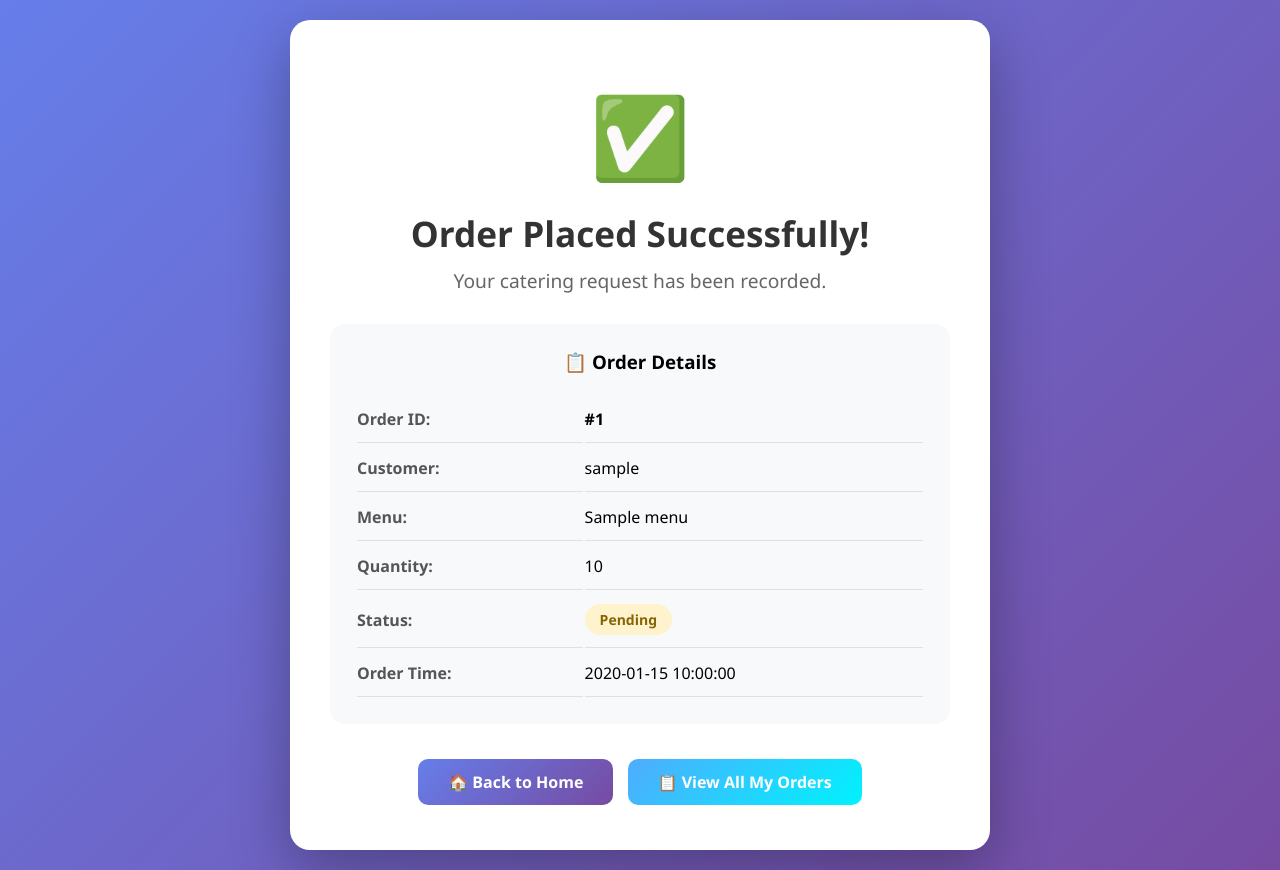
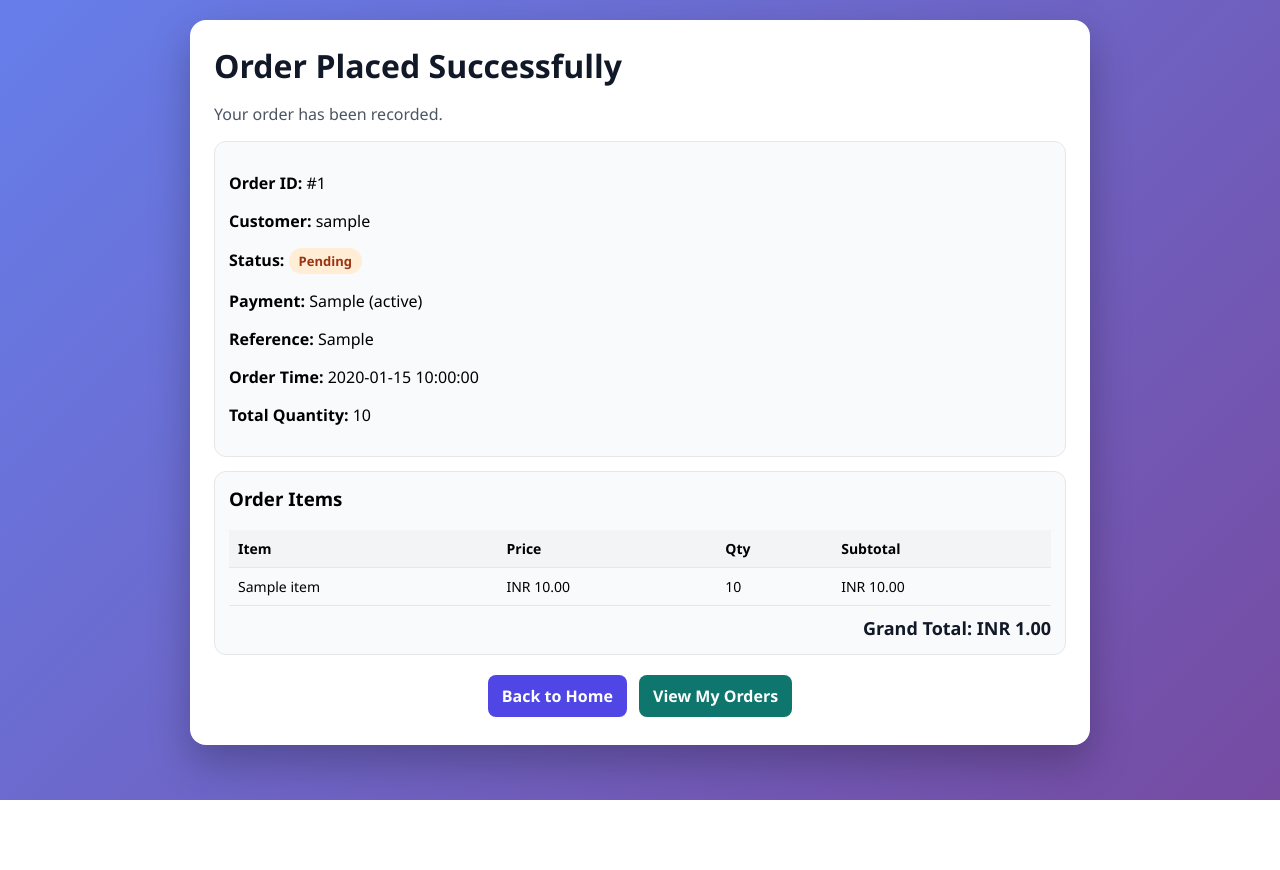
Before and after one commit to rashmimalikarjun/Order-management-system, a Flask app: template templates/success.html in a window 1280 px wide. After the commit the page ends 800 px from the top, so only its background shows below. Run offline with Flask 3, Linux system fonts and the light colour scheme; the template is opened without the code that fills it: most values are stand-ins (such as "Sample title", 1, 10 or a date in 2020).

Commit message:
Update success.html

```diff
--- a/templates/success.html
+++ b/templates/success.html
@@ -5,157 +5,111 @@
     <meta name="viewport" content="width=device-width, initial-scale=1.0">
     <title>Order Success - Catering System</title>
     <style>
-        * {
+        * { box-sizing: border-box; }
+        body {
             margin: 0;
-            padding: 0;
-            box-sizing: border-box;
-        }
-
-        body {
-            font-family: 'Segoe UI', Tahoma, Geneva, Verdana, sans-serif;
+            font-family: "Segoe UI", Tahoma, Geneva, Verdana, sans-serif;
             background: linear-gradient(135deg, #667eea 0%, #764ba2 100%);
             min-height: 100vh;
             padding: 20px;
         }
-
         .container {
-            max-width: 700px;
+            max-width: 900px;
             margin: 0 auto;
-            background: white;
-            border-radius: 20px;
-            box-shadow: 0 20px 60px rgba(0,0,0,0.3);
-            padding: 40px;
-            animation: fadeIn 0.5s ease-in;
+            background: #fff;
+            border-radius: 16px;
+            box-shadow: 0 18px 40px rgba(0, 0, 0, 0.25);
+            padding: 24px;
         }
-
-        @keyframes fadeIn {
-            from { opacity: 0; transform: translateY(-20px); }
-            to { opacity: 1; transform: translateY(0); }
+        h1 { margin: 0 0 8px; color: #111827; }
+        .muted { color: #4b5563; margin-bottom: 16px; }
+        .card {
+            border: 1px solid #e5e7eb;
+            border-radius: 12px;
+            padding: 14px;
+            margin-bottom: 14px;
+            background: #f9fafb;
         }
-
-        h1 {
-            font-size: 2.2em;
-            text-align: center;
-            color: #333;
-            margin-bottom: 10px;
+        .status {
+            display: inline-block;
+            padding: 4px 10px;
+            border-radius: 999px;
+            font-weight: 700;
+            font-size: 13px;
+            background: #ffedd5;
+            color: #9a3412;
         }
-
-        .success-icon {
-            font-size: 80px;
-            text-align: center;
-            margin: 20px 0;
-            animation: bounce 0.8s ease;
-        }
-
-        @keyframes bounce {
-            0%, 100% { transform: scale(1); }
-            50% { transform: scale(1.1); }
-        }
-
-        .card {
-            background: #f8f9fa;
-            border-radius: 15px;
-            padding: 25px;
-            margin: 30px 0;
-        }
-
         table {
             width: 100%;
+            border-collapse: collapse;
         }
-
-        table td {
-            padding: 12px 0;
-            border-bottom: 1px solid #e0e0e0;
+        th, td {
+            text-align: left;
+            padding: 9px;
+            border-bottom: 1px solid #e5e7eb;
+            font-size: 14px;
         }
-
-        table td:first-child {
-            font-weight: 600;
-            color: #555;
-            width: 40%;
+        th { background: #f3f4f6; }
+        .total {
+            text-align: right;
+            margin-top: 10px;
+            font-size: 18px;
+            font-weight: 800;
+            color: #111827;
         }
-
-        .status {
+        .actions { text-align: center; margin-top: 16px; }
+        .btn {
             display: inline-block;
-            padding: 6px 15px;
-            border-radius: 20px;
-            font-weight: 600;
-            font-size: 14px;
-            background: #fff3cd;
-            color: #856404;
+            text-decoration: none;
+            margin: 4px;
+            padding: 10px 14px;
+            border-radius: 8px;
+            font-weight: 700;
+            color: #fff;
+            background: #4f46e5;
         }
-
-        .btn {
-            background: linear-gradient(135deg, #667eea 0%, #764ba2 100%);
-            color: white;
-            padding: 12px 30px;
-            border: none;
-            border-radius: 10px;
-            font-size: 16px;
-            font-weight: 600;
-            cursor: pointer;
-            transition: all 0.3s ease;
-            text-decoration: none;
-            display: inline-block;
-            margin: 5px;
-        }
-
-        .btn:hover {
-            transform: translateY(-2px);
-            box-shadow: 0 10px 20px rgba(102, 126, 234, 0.3);
-        }
-
-        .btn-success {
-            background: linear-gradient(135deg, #4facfe 0%, #00f2fe 100%);
-        }
-
-        .nav-links {
-            text-align: center;
-            margin-top: 30px;
-        }
+        .btn.alt { background: #0f766e; }
     </style>
 </head>
 <body>
     <div class="container">
-        <div class="success-icon">✅</div>
-        <h1>Order Placed Successfully!</h1>
-        <p style="text-align: center; font-size: 1.2em; color: #666; margin-bottom: 20px;">
-            Your catering request has been recorded.
-        </p>
+        <h1>Order Placed Successfully</h1>
+        <p class="muted">Your order has been recorded.</p>
 
         <div class="card">
-            <h3 style="text-align: center; margin-bottom: 20px;">📋 Order Details</h3>
+            <p><strong>Order ID:</strong> #{{ order.id }}</p>
+            <p><strong>Customer:</strong> {{ order.username }}</p>
+            <p><strong>Status:</strong> <span class="status">{{ order.status }}</span></p>
+            <p><strong>Payment:</strong> {{ order.payment_method }} ({{ order.payment_status }})</p>
+            <p><strong>Reference:</strong> {{ order.payment_reference or 'N/A' }}</p>
+            <p><strong>Order Time:</strong> {{ order.time }}</p>
+            <p><strong>Total Quantity:</strong> {{ order.quantity }}</p>
+        </div>
 
+        <div class="card">
+            <h3 style="margin-top:0;">Order Items</h3>
             <table>
                 <tr>
-                    <td>Order ID:</td>
-                    <td><strong>#{{ order.id }}</strong></td>
+                    <th>Item</th>
+                    <th>Price</th>
+                    <th>Qty</th>
+                    <th>Subtotal</th>
                 </tr>
-                <tr>
-                    <td>Customer:</td>
-                    <td>{{ order.username }}</td>
-                </tr>
-                <tr>
-                    <td>Menu:</td>
-                    <td>{{ order.menu }}</td>
-                </tr>
-                <tr>
-                    <td>Quantity:</td>
-                    <td>{{ order.quantity }}</td>
-                </tr>
-                <tr>
-                    <td>Status:</td>
-                    <td><span class="status">{{ order.status }}</span></td>
-                </tr>
-                <tr>
-                    <td>Order Time:</td>
-                    <td>{{ order.time }}</td>
-                </tr>
+                {% for item in order_items %}
+                    <tr>
+                        <td>{{ item.item_name }}</td>
+                        <td>INR {{ '%.2f'|format(item.item_price) }}</td>
+                        <td>{{ item.quantity }}</td>
+                        <td>INR {{ '%.2f'|format(item.subtotal) }}</td>
+                    </tr>
+                {% endfor %}
             </table>
+            <div class="total">Grand Total: INR {{ '%.2f'|format(order.total_price or 0) }}</div>
         </div>
 
-        <div class="nav-links">
-            <a href="/" class="btn">🏠 Back to Home</a>
-            <a href="{{ url_for('my_orders', username=order.username) }}" class="btn btn-success">📋 View All My Orders</a>
+        <div class="actions">
+            <a href="{{ url_for('index') }}" class="btn">Back to Home</a>
+            <a href="{{ url_for('my_orders', username=order.username) }}" class="btn alt">View My Orders</a>
         </div>
     </div>
 </body>
```
